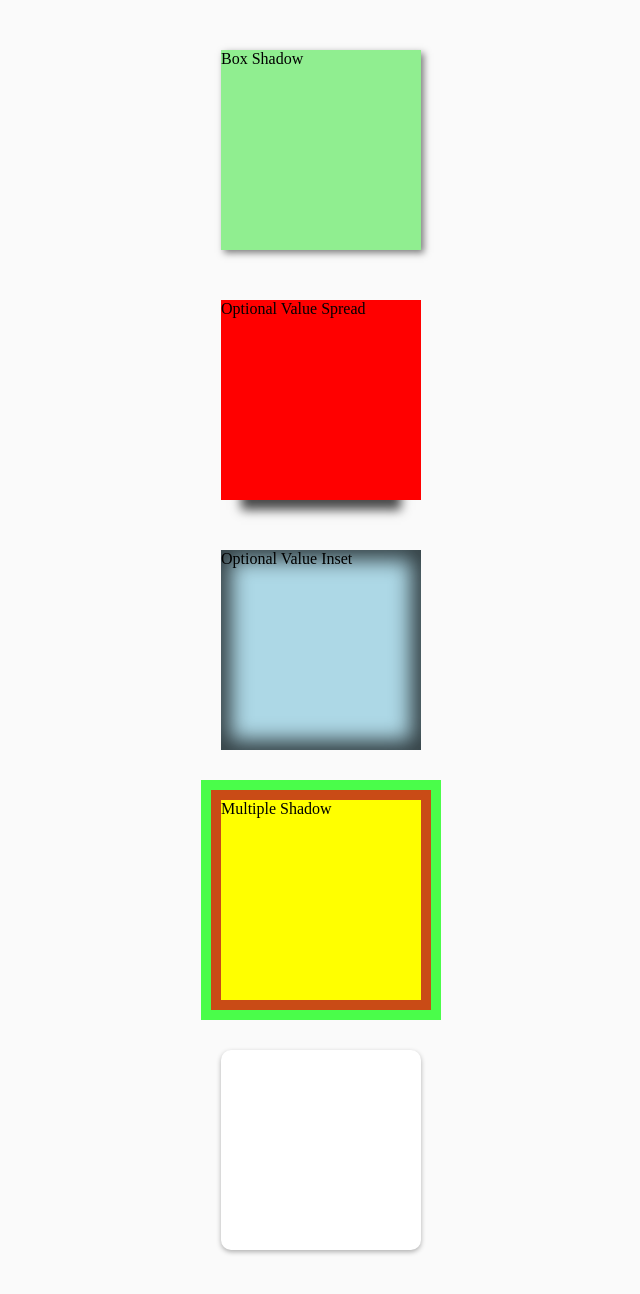
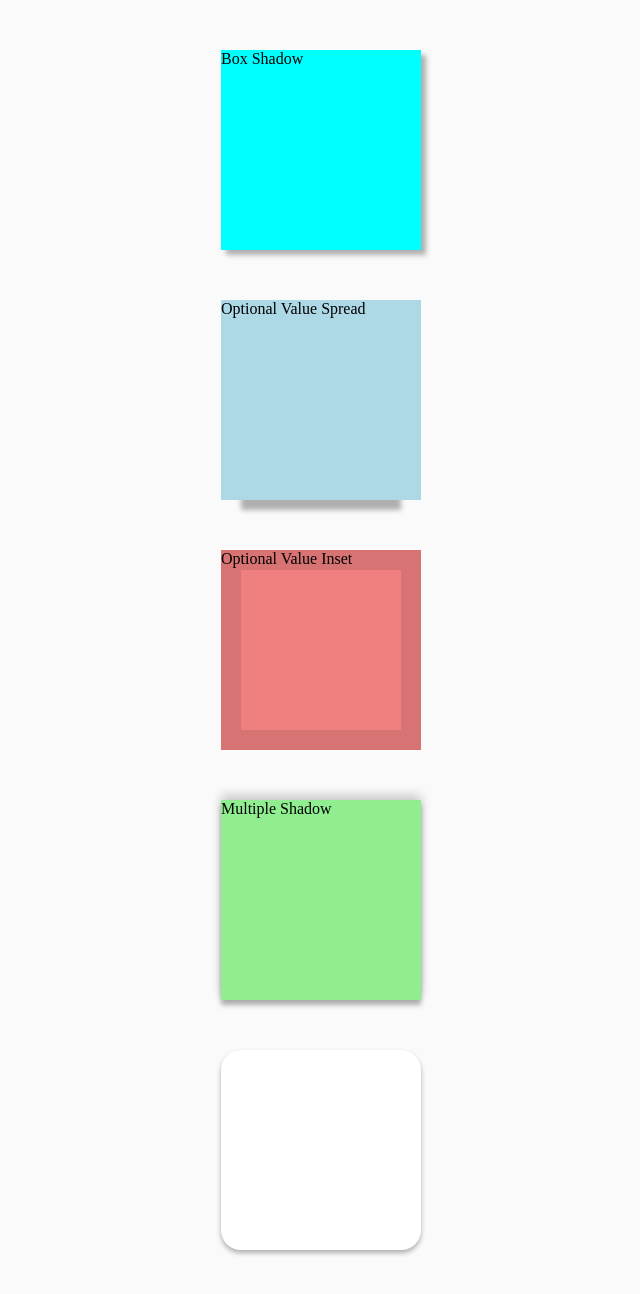
Before and after one commit to reyhanhaqiqi/Documentation-Learning, a plain HTML site: page fundamental/css/css3/box-shadow.html in a window 1280 px wide. Shown: the whole page, without its empty margins (319-959 px from the left). Drawn offline with Linux system fonts and the light colour scheme.

```diff
--- a/fundamental/css/css3/box-shadow.css
+++ b/fundamental/css/css3/box-shadow.css
@@ -10,36 +10,35 @@
 
 /* Box Shadow */
 .satu {
-    background-color: lightgreen;
-    box-shadow: 3px 3px 7px rgba(0, 0, 0, 0.5);
+    background-color: aqua;
+    box-shadow: 5px 5px 5px rgba(0, 0, 0, 0.3);
 }
 
-/* Optional Value & Multiple Shadow */
+/* Optional Value */
 .dua {
-    background-color: red;
-    box-shadow: 0px 30px 10px -20px rgba(0, 0, 0, 0.7);
+    background-color: lightblue;
+    box-shadow: 0 30px 5px -20px rgba(0, 0, 0, 0.3);
 }
 
 .tiga {
-    background-color: lightblue;
-    box-shadow: inset 0px 0px 20px 10px rgba(0, 0, 0, 0.7);
+    background-color: lightcoral;
+    box-shadow: inset 0 0 0 20px rgba(0, 0, 0, 0.1);
 }
 
 /* Multiple Shadow */
 .empat {
-    background-color: yellow;
-    box-shadow: 0px 0px 0px 10px rgba(255, 0, 0, 0.7),
-        0px 0px 0px 20px rgba(0, 255, 0, 0.7);
+    background-color: lightgreen;
+    box-shadow: 0 5px 5px rgba(0, 0, 0, 0.3), 0 -5px 10px rgba(0, 0, 0, 0.2);
 }
 
 /* Test Box Shadow in website */
 .lima {
     background-color: #fff;
-    border-radius: 10px;
-    box-shadow: 0 2px 5px rgb(0, 0, 0, 0.3);
+    border-radius: 20px;
+    box-shadow: 0 3px 5px rgba(0, 0, 0, 0.3);
 }
 
 .lima:hover {
-    box-shadow: 0 5px 10px rgb(0, 0, 0, 0.3);
-    transition: box-shadow 0.3s;
+    box-shadow: 0 3px 15px rgba(0, 0, 0, 0.3);
+    transition: box-shadow 0.5s;
 }
--- /dev/null
+++ b/fundamental/css/css3/linear-gradient.css
@@ -0,0 +1,22 @@
+/* Linear Gradient */
+.satu {
+    width: 400px;
+    height: 200px;
+    margin: 50px auto;
+    background: linear-gradient(45deg, #f00, #0f0);
+}
+
+.dua {
+    width: 400px;
+    height: 200px;
+    margin: auto;
+    background-image: linear-gradient(to left bottom, yellow, blue, purple, red);
+}
+
+/* Linear Gradient Stop Color */
+.tiga {
+    width: 400px;
+    height: 200px;
+    margin: 50px auto;
+    background-image: linear-gradient(to bottom, #f00 70%, #0f0, #00f);
+}
--- /dev/null
+++ b/fundamental/css/css3/radial-gradient.css
@@ -0,0 +1,35 @@
+/* Radial gradient */
+.satu {
+    width: 400px;
+    height: 200px;
+    margin: 50px auto;
+    background-image: radial-gradient(#f00, #00f);
+}
+
+.dua {
+    width: 400px;
+    height: 200px;
+    margin: 50px auto;
+    background-image: radial-gradient(circle farthest-side at bottom right, green 50%, yellow, red, blue);
+}
+
+.tiga {
+    width: 400px;
+    height: 200px;
+    margin: 50px auto;
+    background-image: radial-gradient(ellipse closest-side, green, yellow, red, blue);
+}
+
+.empat {
+    width: 400px;
+    height: 200px;
+    margin: 50px auto;
+    background: radial-gradient(circle farthest-side at bottom left, purple, pink, red, #ff3);
+}
+
+.lima {
+    width: 400px;
+    height: 200px;
+    margin: 50px auto;
+    background: radial-gradient(ellipse farthest-corner at center right, red, green, blue);
+}
```
Also changed, not shown: fundamental/css/css3/box-shadow.html (+1 -1 lines), fundamental/css/css3/linear-gradient.html (added, +21 -0 lines), fundamental/css/css3/radial-gradient.html (added, +21 -0 lines).
